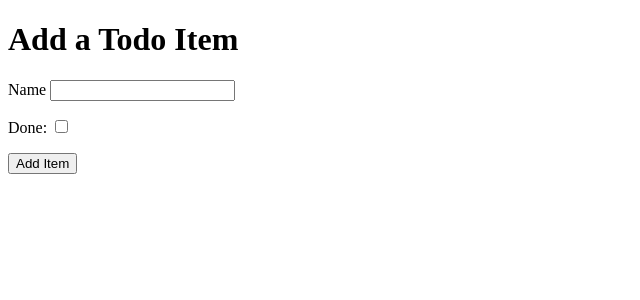
After one commit to PJDEVEX/pj-fsf-hello-django, a Django app: page /add in a window 1280 px wide. The commit adds this page. Shown: the top 300 px of the page, without its empty margins (0-640 px from the left). Run offline with Django 3.2, Linux system fonts and the light colour scheme.

Commit message:
Add create new item op. and form

```diff
--- a/django_todo/urls.py
+++ b/django_todo/urls.py
@@ -15,10 +15,11 @@ Including another URLconf
 """
 from django.contrib import admin
 from django.urls import path
-from todo.views import get_todo_list
+from todo.views import get_todo_list, add_item
 
 # Define URL patterns for the todo app
 urlpatterns = [
     path('admin/', admin.site.urls),
-    path('', get_todo_list, name='get_todo_list')
+    path('', get_todo_list, name='get_todo_list'),
+    path('add', add_item, name='add')
 ]
--- /dev/null
+++ b/todo/templates/todo/add_item.html
@@ -0,0 +1,39 @@
+<!DOCTYPE html>
+<html lang="en">
+
+<head>
+    <meta charset="UTF-8">
+    <meta http-equiv="X-UA-Compatible" content="IE=edge">
+    <meta name="viewport" content="width=device-width, initial-scale=1.0">
+    <title>Document</title>
+</head>
+
+<body>
+    <h1>Add a Todo Item</h1>
+    <!-- form that allows users to input a task name and select a checkbox
+        to mark it as "done". When submitted, the form will send
+        a POST request to the "add" URL.
+    -->
+    <form method="POST" , action="add">
+        <div>
+            <p>
+                <label for="id_name">Name</label>
+                <input type="text" id="id_name" name="item_name" />
+            </p>
+        </div>
+        <div>
+            <p>
+                <label for="id_done">Done: </label>
+                <input type="checkbox" id="id_done" name="done" />
+            </p>
+        </div>
+        <div>
+            <p>
+                <button type="submit">Add Item</button>
+            </p>
+
+        </div>
+    </form>
+</body>
+
+</html>
--- a/todo/templates/todo/todo_list.html
+++ b/todo/templates/todo/todo_list.html
@@ -32,6 +32,11 @@
         </tr>
         {% endfor%}
     </table>
+
+    <!-- directs the user to the "add" page where they can add
+        a new item to the to-do list
+    -->
+    <a href="/add">Add an Item</a>
 </body>
 
 </html>
--- a/todo/views.py
+++ b/todo/views.py
@@ -10,6 +10,13 @@ def get_todo_list(request):   # Query the database to retrieve all items
                         # as items variable
 
     }
-    return render(request, 'todo/todo_list.html', context)
     # Render the template with context dictionary and
     # return the HttpResponse object
+    return render(request, 'todo/todo_list.html', context)
+
+
+def add_item(request):
+    """
+    Renders the 'add_item.html' template when the add_item view is requested.
+    """
+    return render(request, 'todo/add_item.html')
```
